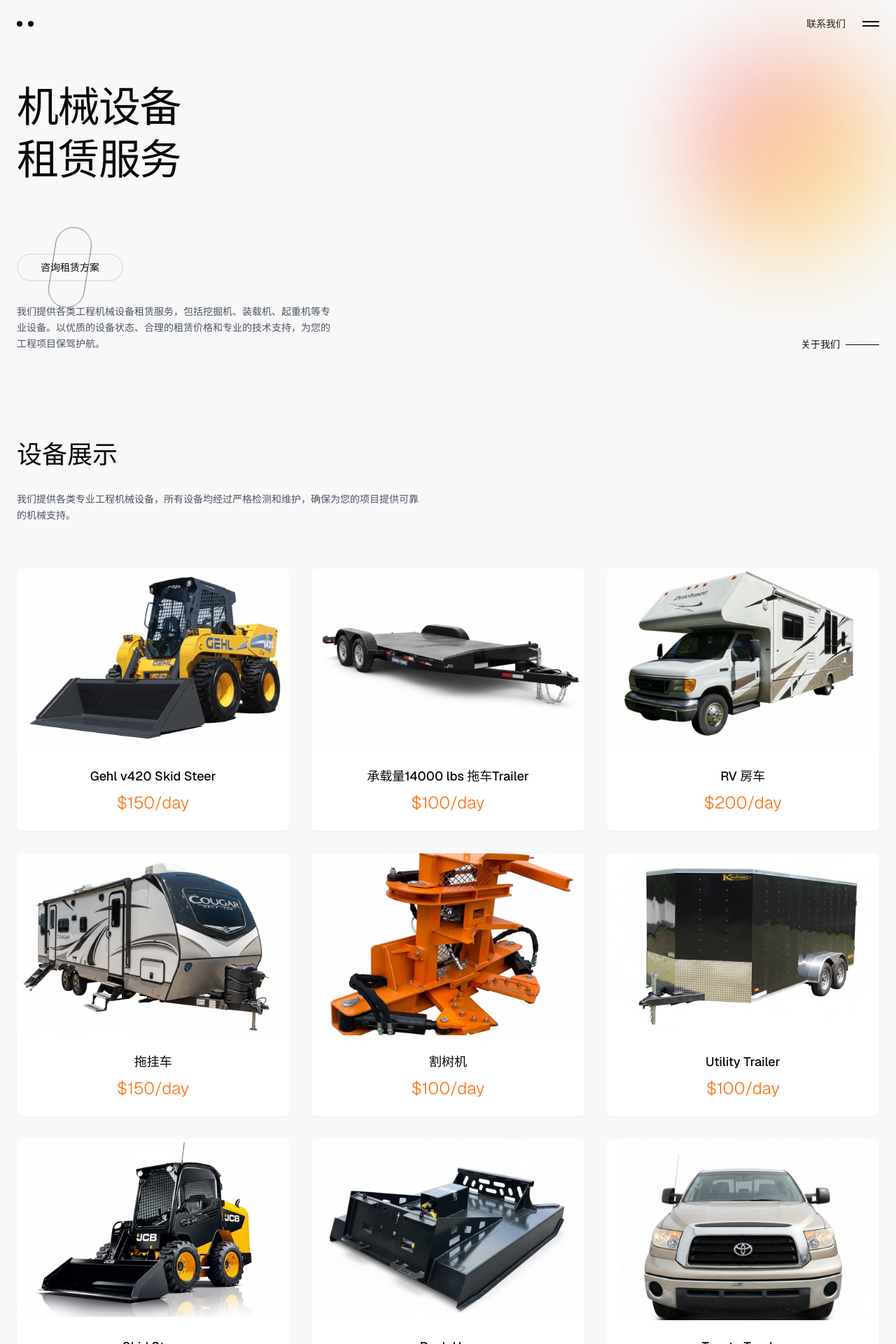
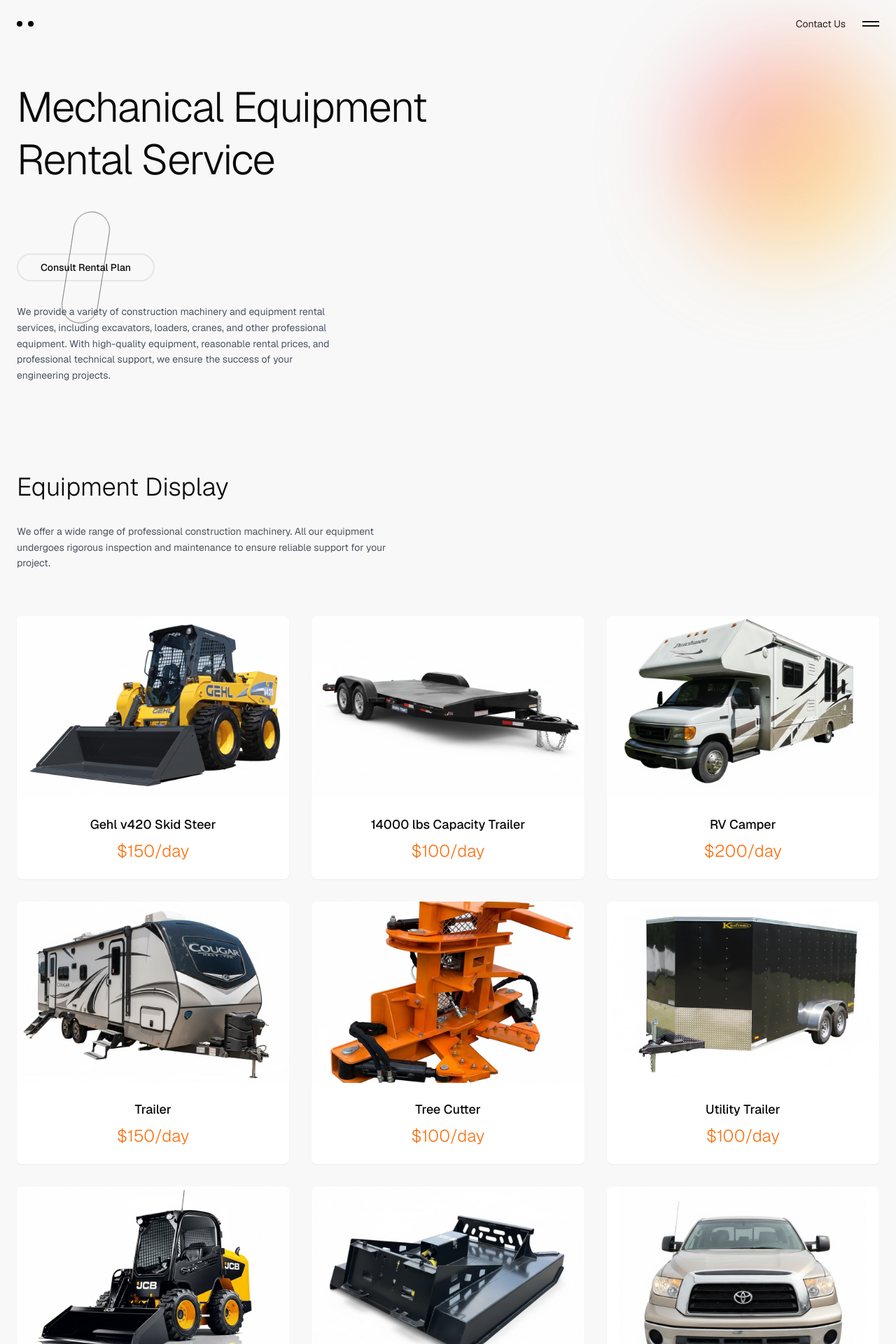
Before and after one commit to trianglegroup/mechanical-equipment-leasing-web, a Next.js app: page / in a window 1280 px wide. Shown: the top 1920 px of the page at 70% size. Built offline with nearby package versions, Linux system fonts and the light colour scheme.

Commit message:
feat: translate to English and remove generator and About Us

```diff
--- a/app/layout.tsx
+++ b/app/layout.tsx
@@ -5,9 +5,8 @@ import { Analytics } from '@vercel/analytics/next'
 import './globals.css'
 
 export const metadata: Metadata = {
-  title: '机械设备租赁服务',
-  description: '提供各类工程机械设备租赁服务，包括挖掘机、拖车、房车等专业设备',
-  generator: 'v0.app',
+  title: 'Mechanical Equipment Leasing Service',
+  description: 'Providing rental services for various construction machinery and equipment, including excavators, trailers, RVs, and other professional equipment',
 }
 
 export default function RootLayout({
--- a/app/page.tsx
+++ b/app/page.tsx
@@ -11,25 +11,25 @@ const products = [
   },
   {
     id: 2,
-    name: "承载量14000 lbs 拖车Trailer",
+    name: "14000 lbs Capacity Trailer",
     price: "$100/day",
     image: "/2.jpg",
   },
   {
     id: 3,
-    name: "RV 房车",
+    name: "RV Camper",
     price: "$200/day",
     image: "/3.jpg",
   },
   {
     id: 4,
-    name: "拖挂车",
+    name: "Trailer",
     price: "$150/day",
     image: "/4.jpg",
   },
   {
     id: 5,
-    name: "割树机",
+    name: "Tree Cutter",
     price: "$100/day",
     image: "/5.jpg",
   },
@@ -59,7 +59,7 @@ const products = [
   },
   {
     id: 10,
-    name: "日本挖掘机 Yanmar excavator",
+    name: "Yanmar excavator",
     price: "$175/day",
     image: "/10.jpg",
   },
@@ -71,7 +71,7 @@ const products = [
   },
   {
     id: 12,
-    name: "大Trailer",
+    name: "Large Trailer",
     price: "$100/day",
     image: "/12.jpg",
   },
@@ -83,7 +83,7 @@ const products = [
   },
   {
     id: 14,
-    name: "JCB 挖掘机 JCB excavator",
+    name: "JCB excavator",
     price: "$175/day",
     image: "/14.jpg",
   },
@@ -108,7 +108,7 @@ export default function Page() {
             onClick={() => document.getElementById("contact")?.scrollIntoView({ behavior: "smooth" })}
             className="text-sm hover:underline cursor-pointer"
           >
-            联系我们
+            Contact Us
           </button>
           <button className="flex flex-col space-y-1">
             <span className="h-0.5 w-6 bg-black"></span>
@@ -126,9 +126,9 @@ export default function Page() {
 
         <div className="relative">
           <h1 className="max-w-3xl text-6xl font-light leading-tight tracking-tight">
-            机械设备
+            Mechanical Equipment
             <br />
-            租赁服务
+            Rental Service
           </h1>
 
           <div className="mt-24 flex justify-between">
@@ -139,28 +139,23 @@ export default function Page() {
                 onClick={() => document.getElementById("contact")?.scrollIntoView({ behavior: "smooth" })}
               >
                 <span className="relative">
-                  咨询租赁方案
+                  Consult Rental Plan
                   <div className="absolute -left-4 -right-4 -top-4 -bottom-4 animate-spin-slow rounded-full border border-black opacity-50"></div>
                 </span>
               </Button>
               <p className="mt-8 text-sm leading-relaxed text-gray-600">
-                我们提供各类工程机械设备租赁服务，包括挖掘机、装载机、起重机等专业设备。以优质的设备状态、合理的租赁价格和专业的技术支持，为您的工程项目保驾护航。
+                We provide a variety of construction machinery and equipment rental services, including excavators, loaders, cranes, and other professional equipment. With high-quality equipment, reasonable rental prices, and professional technical support, we ensure the success of your engineering projects.
               </p>
             </div>
 
-            <div className="flex items-end">
-              <div className="flex items-center space-x-2">
-                <span className="text-sm">关于我们</span>
-                <span className="h-px w-12 bg-black"></span>
-              </div>
-            </div>
+
           </div>
 
 
           <section className="mt-32">
-            <h2 className="text-4xl font-light mb-8">设备展示</h2>
+            <h2 className="text-4xl font-light mb-8">Equipment Display</h2>
             <p className="max-w-xl text-sm leading-relaxed text-gray-600 mb-16">
-              我们提供各类专业工程机械设备，所有设备均经过严格检测和维护，确保为您的项目提供可靠的机械支持。
+              We offer a wide range of professional construction machinery. All our equipment undergoes rigorous inspection and maintenance to ensure reliable support for your project.
             </p>
 
             {/* Products Grid */}
@@ -188,9 +183,9 @@ export default function Page() {
 
           {/* Contact Section */}
           <section id="contact" className="mt-32 mb-16">
-            <h2 className="text-4xl font-light mb-8 text-center">联系我们</h2>
+            <h2 className="text-4xl font-light mb-8 text-center">Contact Us</h2>
             <p className="max-w-xl text-sm leading-relaxed text-gray-600 mb-16 text-center mx-auto">
-              我们随时为您提供专业的机械设备租赁咨询服务。无论您有任何问题或需求，都可以通过以下方式联系我们。
+              We are always ready to provide you with professional consulting services for mechanical equipment leasing. If you have any questions or needs, you can contact us in the following ways.
             </p>
 
             <div className="grid grid-cols-1 md:grid-cols-2 lg:grid-cols-3 gap-8 mb-16">
@@ -207,8 +202,8 @@ export default function Page() {
                       />
                     </svg>
                   </div>
-                  <h3 className="text-lg font-medium mb-2">电话咨询</h3>
-                  <p className="text-sm text-gray-600 mb-3">工作日 9:00-18:00</p>
+                  <h3 className="text-lg font-medium mb-2">Phone Consultation</h3>
+                  <p className="text-sm text-gray-600 mb-3">Weekdays 9:00-18:00</p>
                   <p className="text-lg font-light">919-949-6226</p>
                 </CardContent>
               </Card>
@@ -225,8 +220,8 @@ export default function Page() {
                       />
                     </svg>
                   </div>
-                  <h3 className="text-lg font-medium mb-2">邮箱联系</h3>
-                  <p className="text-sm text-gray-600 mb-3">24小时在线接收</p>
+                  <h3 className="text-lg font-medium mb-2">Email Contact</h3>
+                  <p className="text-sm text-gray-600 mb-3">24/7 Online Reception</p>
                   <p className="text-lg font-light">sniusanjiaoacc@gmail.com</p>
                 </CardContent>
               </Card>
@@ -249,8 +244,8 @@ export default function Page() {
                       />
                     </svg>
                   </div>
-                  <h3 className="text-lg font-medium mb-2">公司地址</h3>
-                  <p className="text-sm text-gray-600 mb-3">欢迎实地考察</p>
+                  <h3 className="text-lg font-medium mb-2">Company Address</h3>
+                  <p className="text-sm text-gray-600 mb-3">Welcome to visit</p>
                   <p className="text-lg font-light">1601 Walnut St Ste 201<br />Cary, NC 27511</p>
                 </CardContent>
               </Card>
@@ -258,7 +253,7 @@ export default function Page() {
 
             {/* Footer */}
             <div className="mt-16 pt-8 border-t border-gray-200 text-center">
-              <p className="text-sm text-gray-500">© 2024 专业机械设备租赁. 保留所有权利.</p>
+              <p className="text-sm text-gray-500">© 2024 Professional Mechanical Equipment Leasing. All rights reserved.</p>
             </div>
           </section>
         </div>
```
